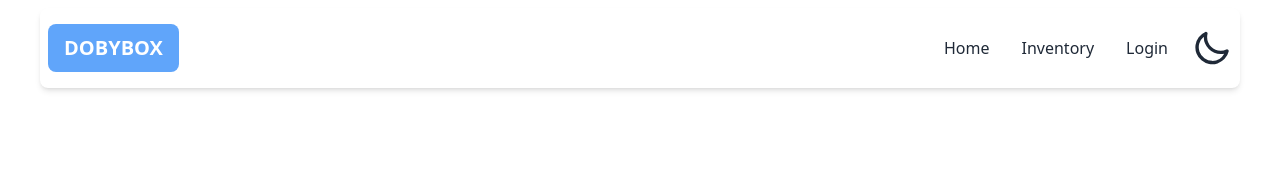
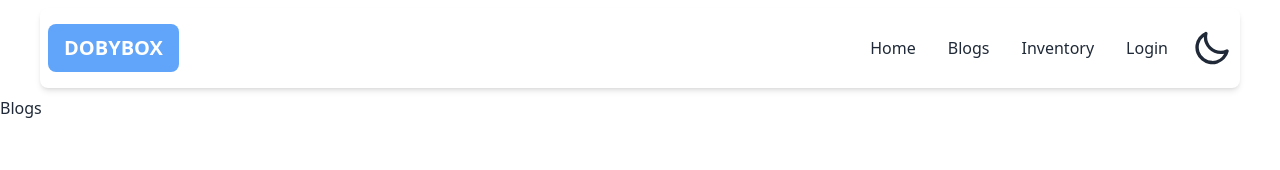
Before and after one commit to aytullahdev/dobybox-client, a React (Create React App) app: page /blogs in a window 1280 px wide. Shown: the top 170 px of the page. Built offline with nearby package versions, Linux system fonts and the light colour scheme; no server answers.

Commit message:
readme file updated

```diff
--- a/src/App.js
+++ b/src/App.js
@@ -11,9 +11,9 @@ import Signup from "./Components/User/Signup";
 import Notrequerauth from "./Components/Secure/Notrequerauth";
 import Requerdauth from "./Components/Secure/Requerdauth";
 import Myitems from "./Components/Manageinventory/Myitems";
+import Blogs from "./Components/Blogs/Blogs";
 function App() {
-  // const notify = () => toast("Wow so easy!");
-  // <button onClick={notify}>Notify!</button>
+
   return (
     <div className="App">
       <Navbar />
@@ -28,6 +28,7 @@ function App() {
             </Requerdauth>
           }
         />
+        <Route path="/blogs" element={<Blogs />} />
         <Route
           path="/inventory/:id"
           element={
@@ -77,7 +78,6 @@ function App() {
         closeOnClick
         rtl={false}
         draggable
-
       />
     </div>
   );
--- /dev/null
+++ b/src/Components/Blogs/Blogs.js
@@ -0,0 +1,11 @@
+import React from 'react';
+
+const Blogs = () => {
+    return (
+        <div>
+            Blogs
+        </div>
+    );
+};
+
+export default Blogs;
--- a/src/Components/Header/Navbar/Navbar.js
+++ b/src/Components/Header/Navbar/Navbar.js
@@ -47,11 +47,23 @@ const Navbar = () => {
                   <Link to="/">Home</Link>
                 </li>
                 <li>
+                  <Link to="/blogs">Blogs</Link>
+                </li>
+                <li>
                   <Link to="/inventory">Inventory</Link>
                 </li>
+                { !user &&
                 <li>
                    <Link to="/login">Login</Link>
+
                 </li>
+                }
+                { user &&
+                <li>
+                   <Link to="/myitems">My Items</Link>
+
+                </li>
+                }
                 </ul>
               </div>
             </div>
@@ -59,6 +71,9 @@ const Navbar = () => {
               <ul className="menu menu-horizontal p-0">
                 <li>
                   <Link to="/">Home</Link>
+                </li>
+                <li>
+                  <Link to="/blogs">Blogs</Link>
                 </li>
                 <li>
                   <Link to="/inventory">Inventory</Link>
--- a/src/Components/Manageinventory/Singleproductmanage.js
+++ b/src/Components/Manageinventory/Singleproductmanage.js
@@ -16,7 +16,8 @@ const Singleproductmanage = ({
   const deleteItem = () => {
     const data = { _id: id };
     if(user.email!==supplier){
-      toast("⚠ This is not your item")
+      toast("⚠ This is not your item");
+      return;
     }
     const swalWithBootstrapButtons = Swal.mixin({
       customClass: {
```
Also changed, not shown: 1 other file (tests, documents, lock files or other folders). Lines whose indentation alone changed are shown as unchanged.
